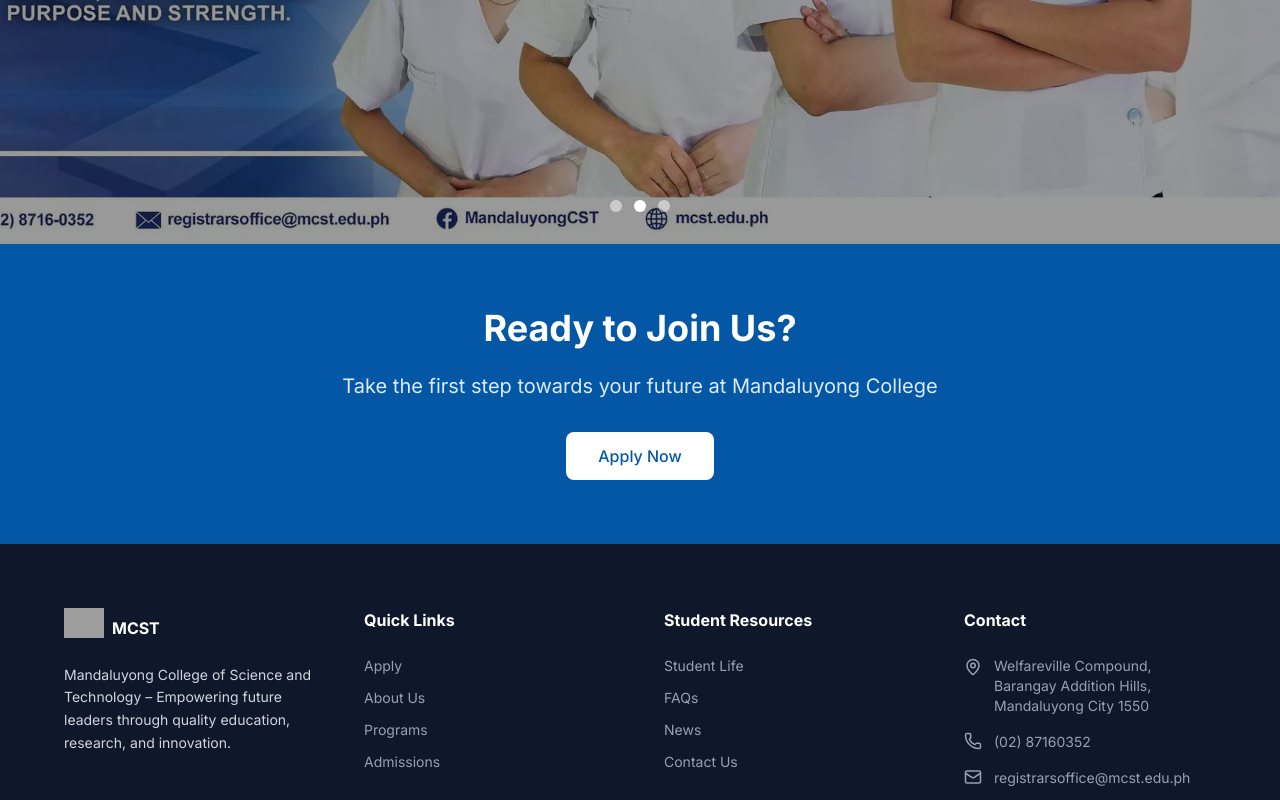
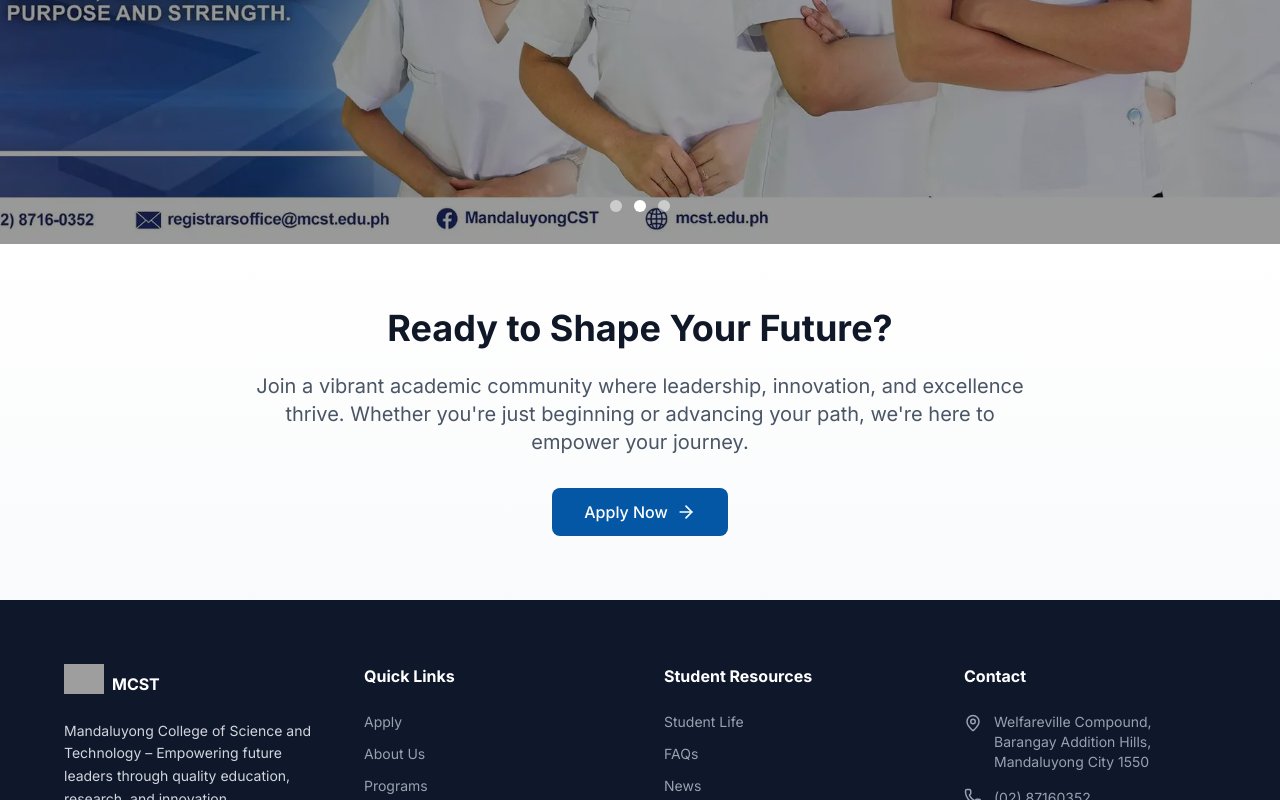
Before and after one commit to Ryderhxrzy/Mandaluyong-College, a Next.js app: page / in a window 1280 px wide. Shown: the part 2929-3729 px from the top of the page. Built offline with nearby package versions, Linux system fonts and the light colour scheme; grey boxes are pictures that could not be loaded.

Commit message:
create cta section

```diff
--- a/app/page.tsx
+++ b/app/page.tsx
@@ -114,7 +114,7 @@ export default function Home() {
         </section>
 
         {/* Academic Commitment */}
-        <section className="py-16 md:py-24 bg-white dark:bg-gray-900">
+        <section className="py-16 md:py-24 bg-gradient-to-b from-gray-50 to-gray-100 dark:from-gray-800 dark:to-gray-900">
           <div className="w-full px-4 sm:px-8 md:px-16 max-w-[1400px] mx-auto">
             <div className="text-center mb-12 md:mb-16">
               <h2 className="text-2xl sm:text-3xl md:text-4xl font-bold text-gray-900 dark:text-white mb-6">
@@ -178,17 +178,17 @@ export default function Home() {
         <ProgramsCarousel />
 
         {/* CTA Section */}
-        <section className="bg-primary text-white py-16">
+        <section className="bg-gradient-to-b from-white to-gray-50 dark:from-gray-900 dark:to-gray-800 py-16">
           <div className="max-w-[1400px] mx-auto px-4 sm:px-6 lg:px-8 text-center">
-            <h2 className="text-2xl sm:text-3xl md:text-4xl font-bold mb-4 sm:mb-6">Ready to Join Us?</h2>
-            <p className="text-sm sm:text-base md:text-xl mb-8 text-blue-100">
-              Take the first step towards your future at Mandaluyong College
+            <h2 className="text-2xl sm:text-3xl md:text-4xl font-bold mb-4 sm:mb-6 text-gray-900 dark:text-white">Ready to Shape Your Future?</h2>
+            <p className="text-sm sm:text-base md:text-xl mb-8 text-gray-600 dark:text-gray-400 max-w-3xl mx-auto">
+              Join a vibrant academic community where leadership, innovation, and excellence thrive. Whether you&apos;re just beginning or advancing your path, we&apos;re here to empower your journey.
             </p>
             <Link
               href="/admissions"
-              className="inline-block bg-white text-primary px-8 py-3 rounded-lg font-medium hover:bg-blue-50 transition"
+              className="inline-flex items-center gap-2 bg-primary text-white px-8 py-3 rounded-lg font-medium hover:bg-[#003a7a] transition"
             >
-              Apply Now
+              Apply Now <ArrowRight size={20} />
             </Link>
           </div>
         </section>
```
